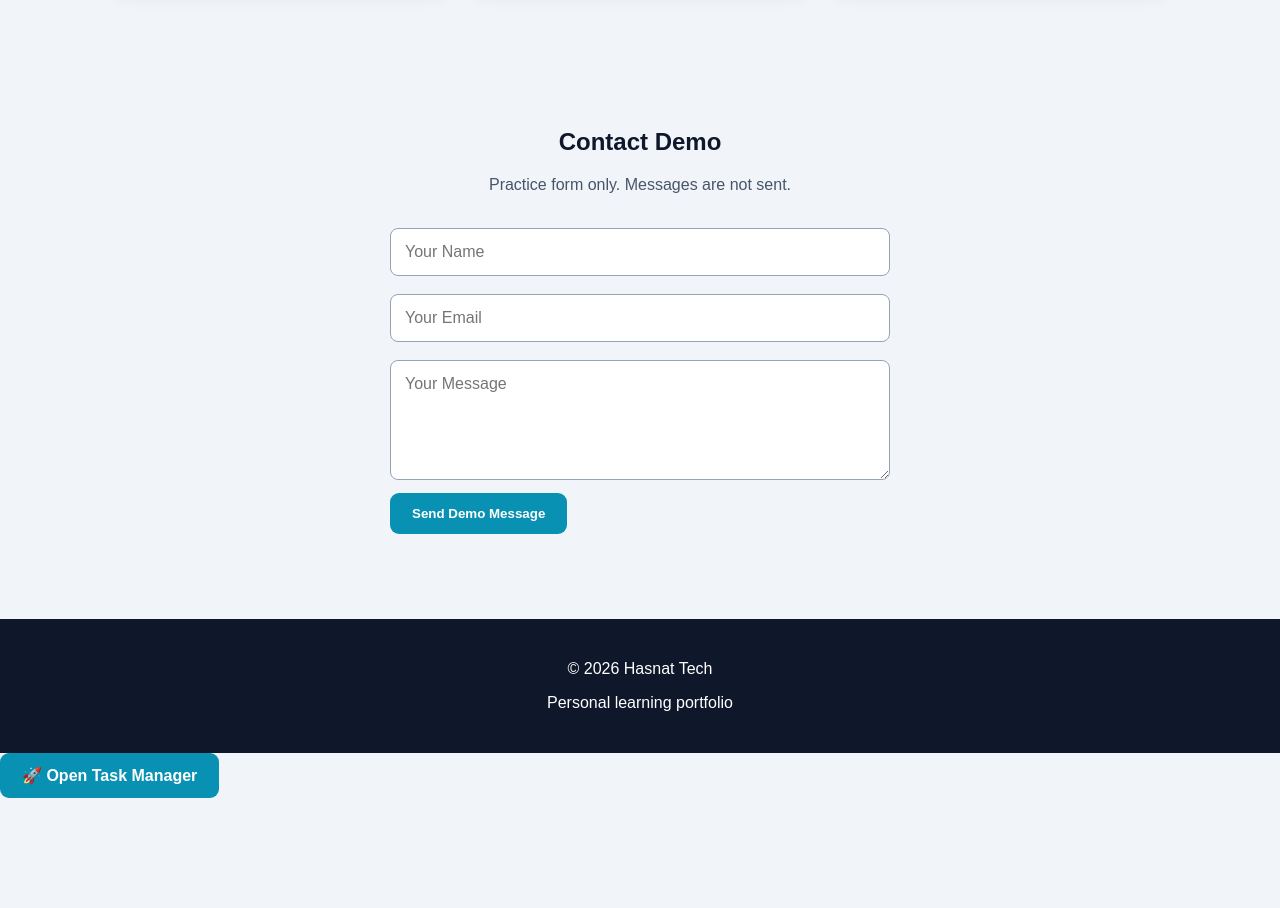
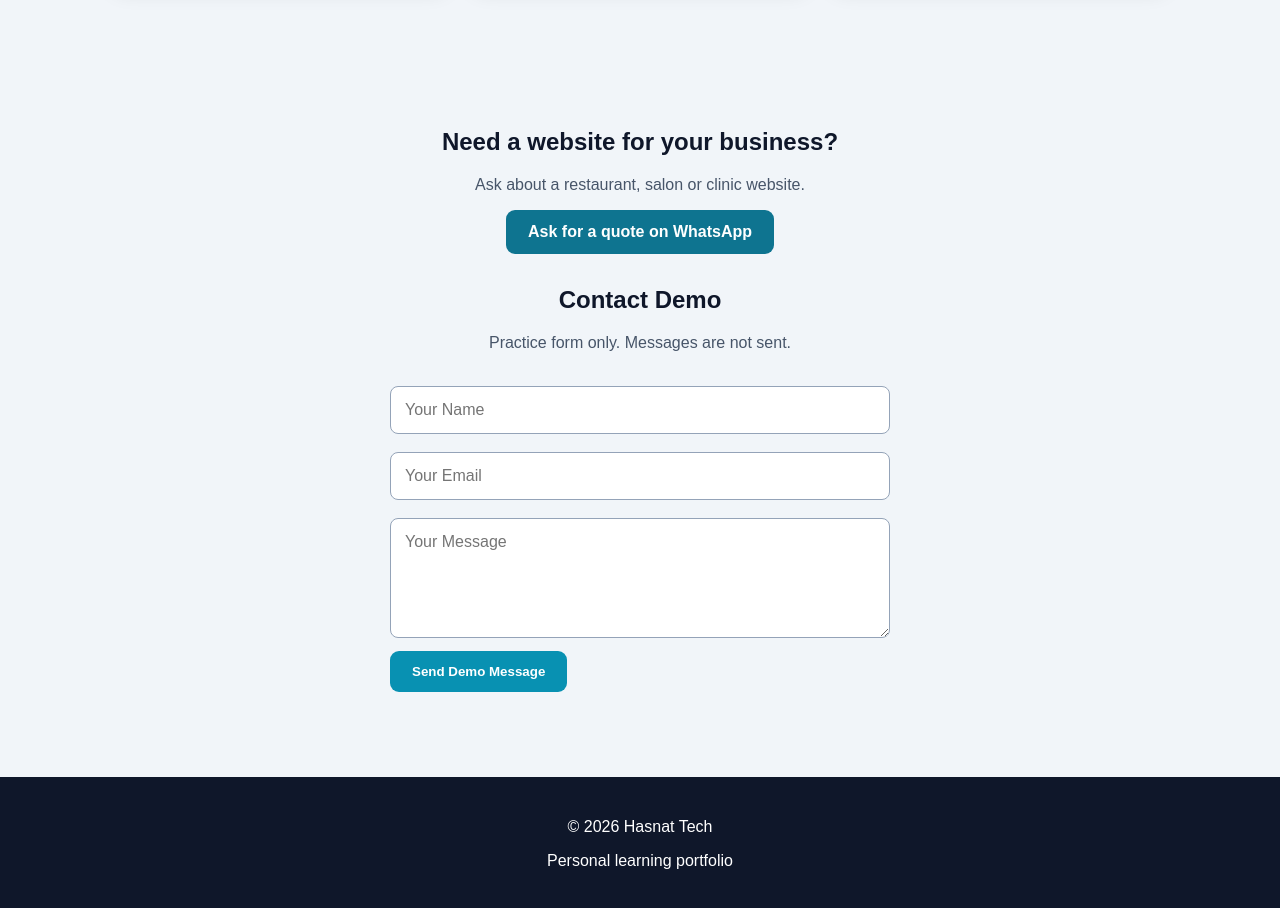
Before and after one commit to HASNATALI143/hasnat-tech-website, a plain HTML site: page index.html in a window 1280 px wide. Shown: the part 1560-2468 px from the top of the page. Before the commit the page ends 2358 px from the top, so only its background shows below. Drawn offline with Linux system fonts and the light colour scheme.

Commit message:
Add WhatsApp quote button above the contact demo

```diff
--- a/index.html
+++ b/index.html
@@ -253,6 +253,11 @@ footer {
 </section>
 
 <section id="contact">
+  <h2>Need a website for your business?</h2>
+  <p class="subtitle">Ask about a restaurant, salon or clinic website.</p>
+  <p style="text-align: center; margin-bottom: 2rem;">
+    <a class="btn" style="background: #0e7490;" href="https://wa.me/966542297694?text=Hi%20Hasnat%20Tech%2C%20I%27d%20like%20a%20website%20for%20my%20business.%20Could%20you%20share%20a%20demo%20and%20pricing%3F">Ask for a quote on WhatsApp</a>
+  </p>
   <h2>Contact Demo</h2>
   <p class="subtitle">
     Practice form only. Messages are not sent.
```
